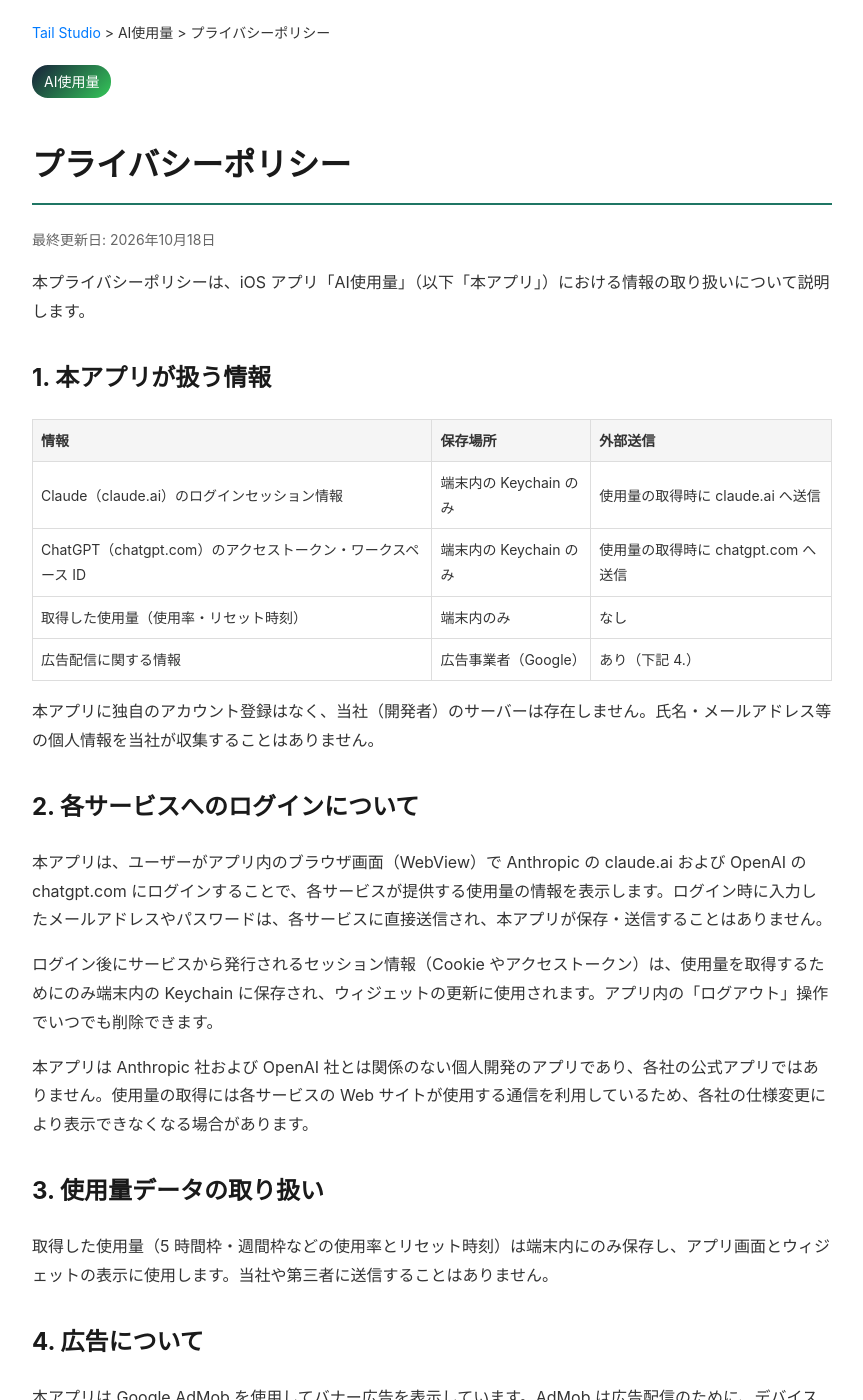
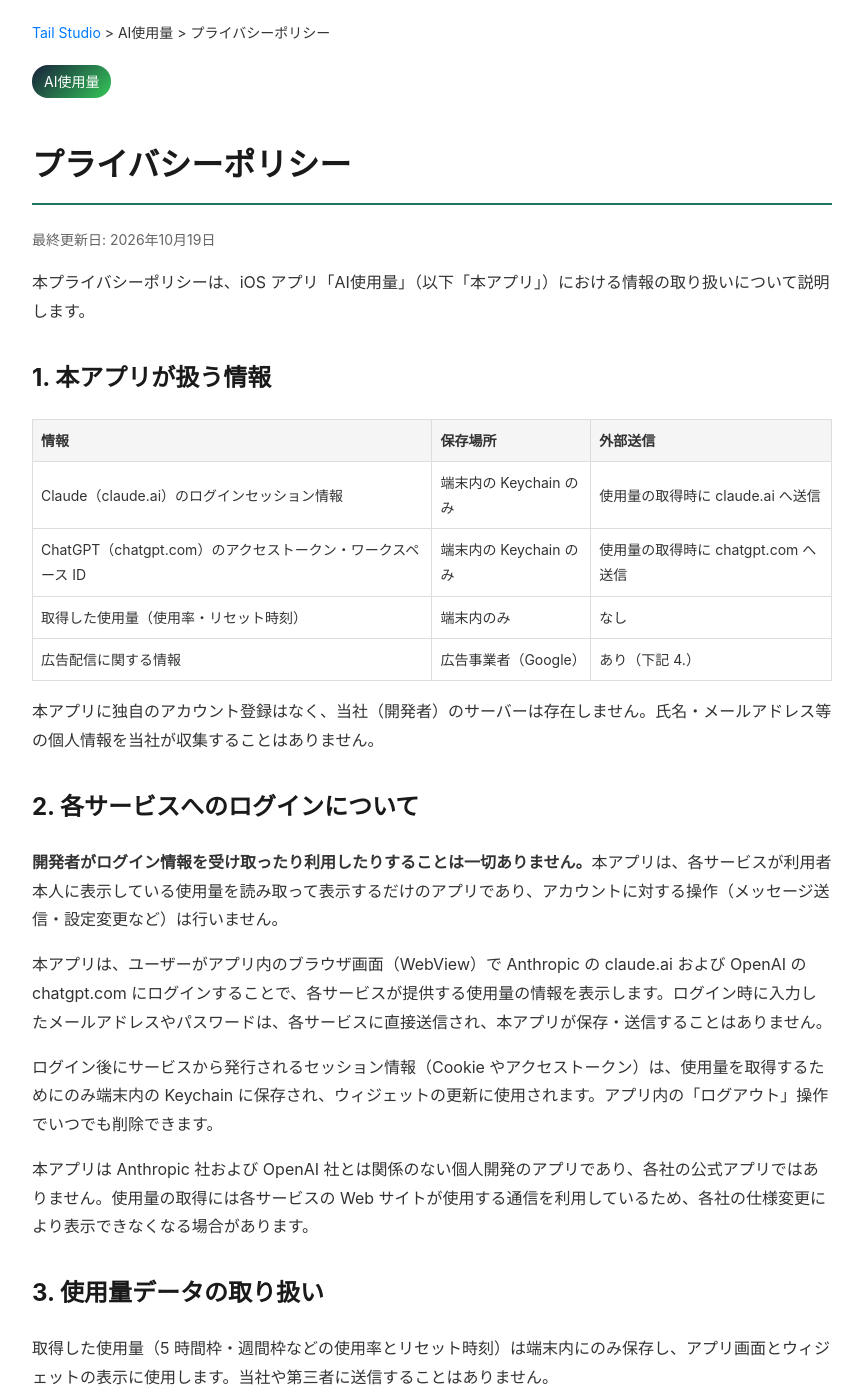
Before and after one commit to wat--/app-policies, a Jekyll site: the page apps/ai-usage/privacy-policy.html, which Jekyll copies as it is, in a window 1280 px wide and 1400 px high. Shown: the whole window, without its empty margins (208-1071 px from the left). Built offline with Jekyll 4.4.1, drawn with Linux system fonts in a browser that asks for light colours.

Commit message:
AI使用量: 開発者がログイン情報を利用しない旨を明記
Co-Authored-By: Claude Fable 5.1 <noreply@anthropic.com>

```diff
--- a/apps/ai-usage/privacy-policy.html
+++ b/apps/ai-usage/privacy-policy.html
@@ -24,7 +24,7 @@
 
     <span class="app-badge">AI使用量</span>
     <h1>プライバシーポリシー</h1>
-    <p class="update-date">最終更新日: 2026年10月18日</p>
+    <p class="update-date">最終更新日: 2026年10月19日</p>
 
     <p>本プライバシーポリシーは、iOS アプリ「AI使用量」（以下「本アプリ」）における情報の取り扱いについて説明します。</p>
 
@@ -39,6 +39,7 @@
     <p>本アプリに独自のアカウント登録はなく、当社（開発者）のサーバーは存在しません。氏名・メールアドレス等の個人情報を当社が収集することはありません。</p>
 
     <h2>2. 各サービスへのログインについて</h2>
+    <p><strong>開発者がログイン情報を受け取ったり利用したりすることは一切ありません。</strong>本アプリは、各サービスが利用者本人に表示している使用量を読み取って表示するだけのアプリであり、アカウントに対する操作（メッセージ送信・設定変更など）は行いません。</p>
     <p>本アプリは、ユーザーがアプリ内のブラウザ画面（WebView）で Anthropic の claude.ai および OpenAI の chatgpt.com にログインすることで、各サービスが提供する使用量の情報を表示します。ログイン時に入力したメールアドレスやパスワードは、各サービスに直接送信され、本アプリが保存・送信することはありません。</p>
     <p>ログイン後にサービスから発行されるセッション情報（Cookie やアクセストークン）は、使用量を取得するためにのみ端末内の Keychain に保存され、ウィジェットの更新に使用されます。アプリ内の「ログアウト」操作でいつでも削除できます。</p>
     <p>本アプリは Anthropic 社および OpenAI 社とは関係のない個人開発のアプリであり、各社の公式アプリではありません。使用量の取得には各サービスの Web サイトが使用する通信を利用しているため、各社の仕様変更により表示できなくなる場合があります。</p>
```
